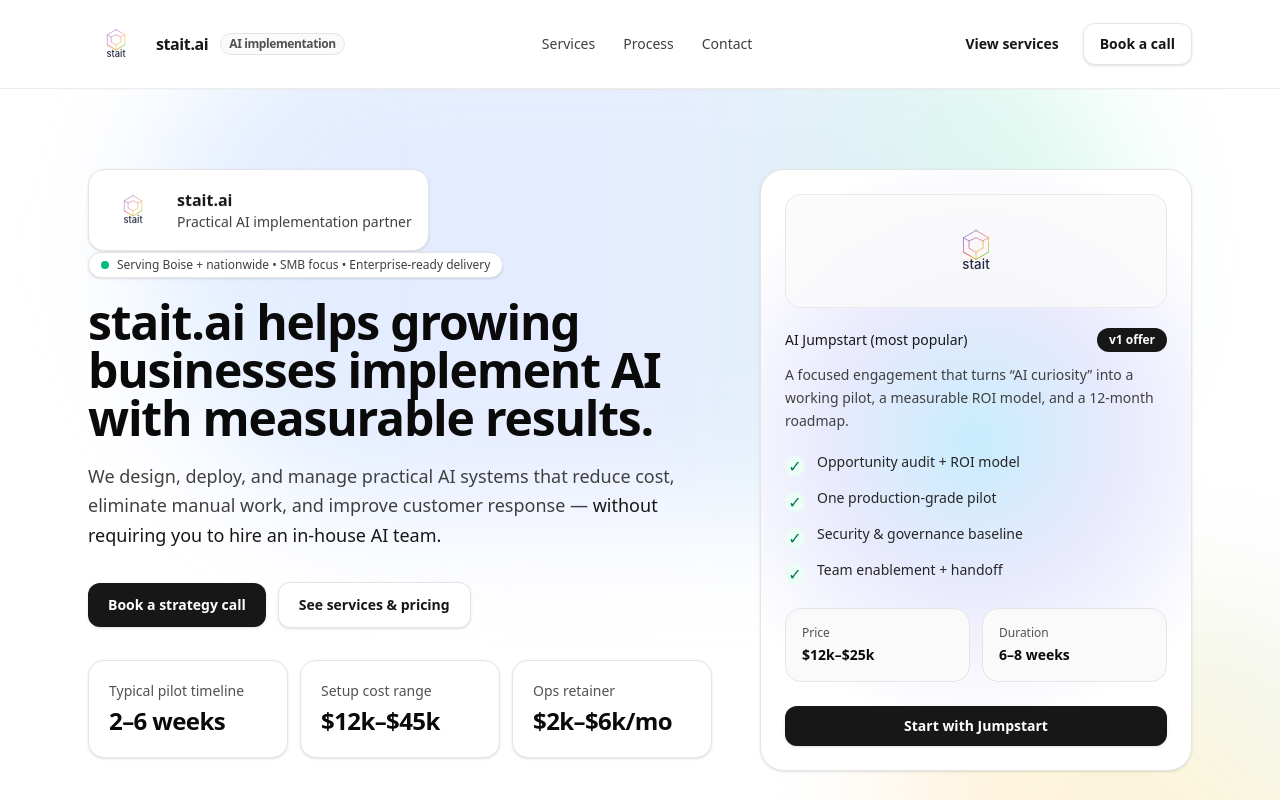
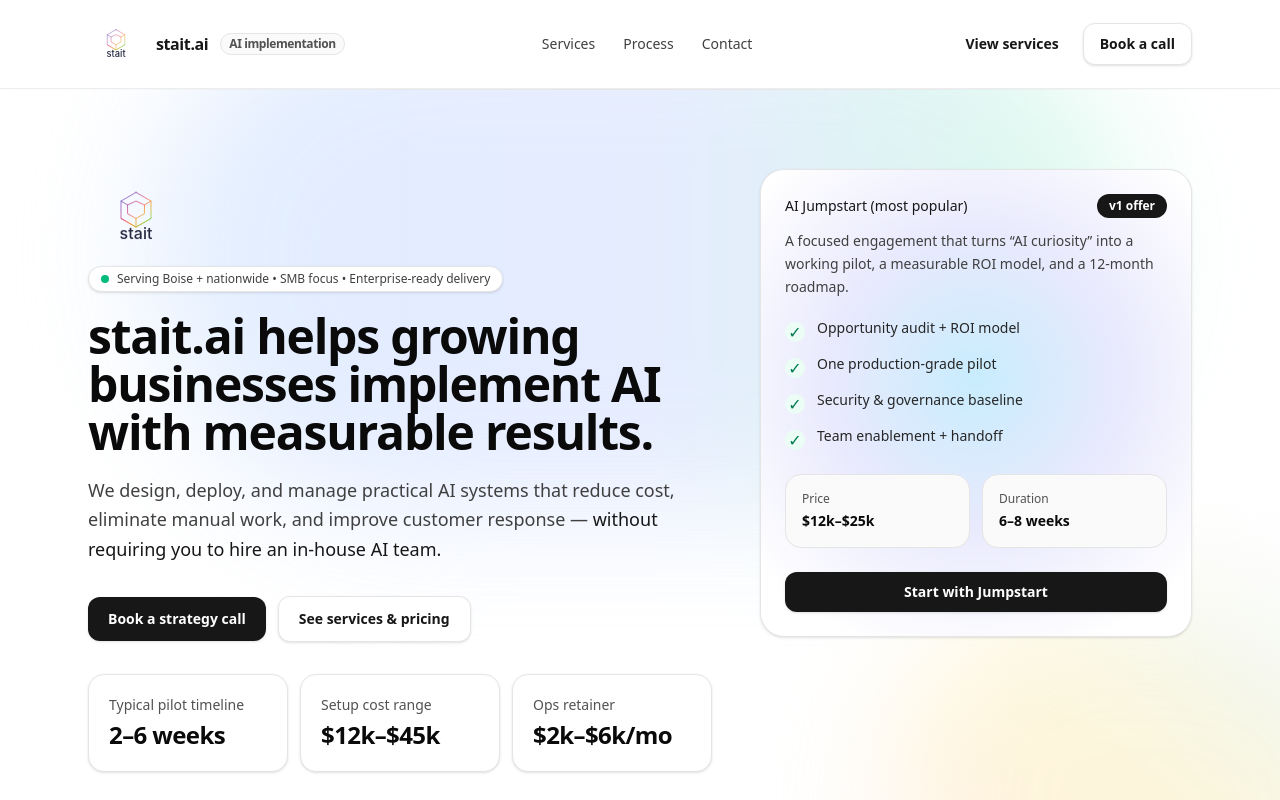
Before and after one commit to matthewaharris/stait_ai_website, a Next.js app: page / in a window 1280 px wide. Shown: the top 800 px of the page. Built offline with nearby package versions, Linux system fonts and the light colour scheme.

Commit message:
Remove hero logo boxes and enlarge standalone mark

```diff
--- a/components/sections/Hero.tsx
+++ b/components/sections/Hero.tsx
@@ -25,13 +25,7 @@
       <Container className="relative grid gap-10 py-16 sm:py-20 lg:grid-cols-12 lg:gap-12">
         <div className="lg:col-span-7">
           <Reveal>
-            <div className="inline-flex items-center gap-4 rounded-2xl border border-neutral-200 bg-white px-4 py-3 shadow-sm">
-              <Image src="/stait-logo.svg" alt="stait logo" width={180} height={135} className="h-12 w-auto sm:h-14" priority />
-              <div className="text-sm text-neutral-700">
-                <span className="block text-base font-semibold text-neutral-900">stait.ai</span>
-                Practical AI implementation partner
-              </div>
-            </div>
+            <Image src="/stait-logo.svg" alt="stait logo" width={240} height={180} className="h-20 w-auto sm:h-24" priority />
           </Reveal>
 
           <Reveal delayMs={40}>
@@ -82,17 +76,6 @@
         <div className="lg:col-span-5">
           <Reveal delayMs={120}>
             <HeroInteractiveCard>
-              <div className="mb-5 rounded-2xl border border-neutral-200/80 bg-neutral-50/80 p-4">
-                <Image
-                  src="/stait-logo.svg"
-                  alt="stait logo"
-                  width={220}
-                  height={165}
-                  className="mx-auto h-16 w-auto sm:h-20"
-                  priority
-                />
-              </div>
-
               <div className="flex items-center justify-between">
                 <div className="text-sm font-medium text-neutral-900">AI Jumpstart (most popular)</div>
                 <div className="rounded-full bg-neutral-900 px-3 py-1 text-xs font-semibold text-white">v1 offer</div>
```
